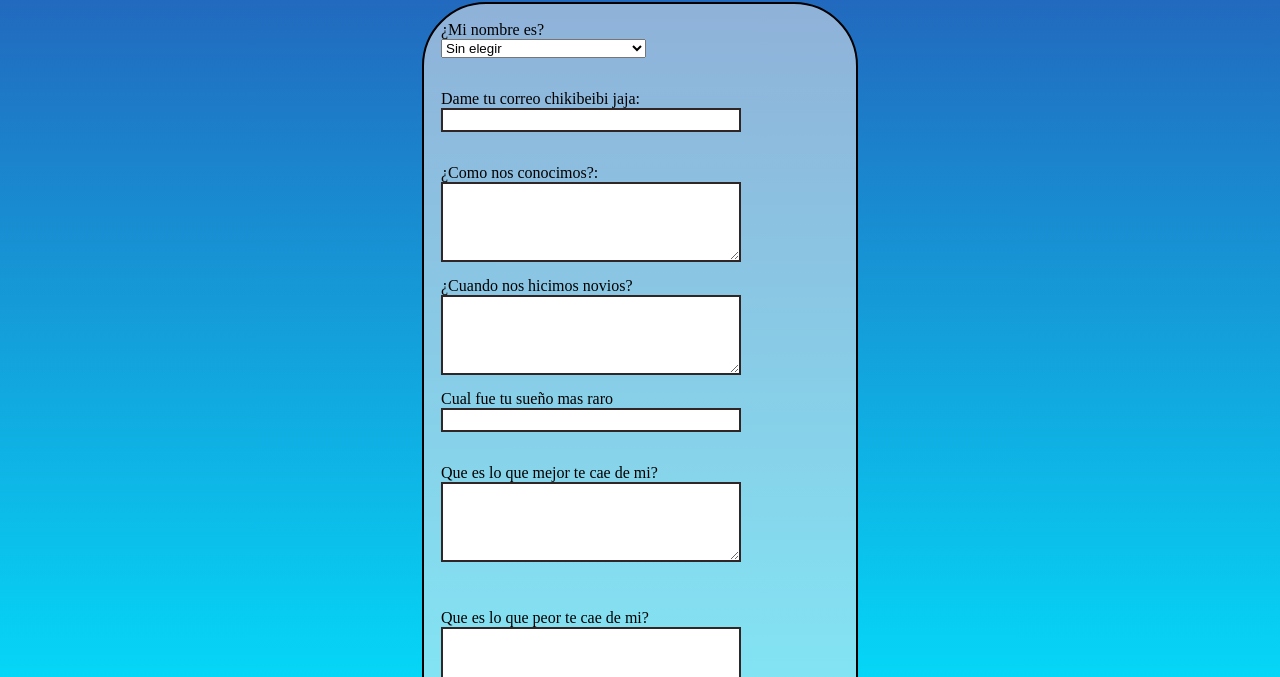
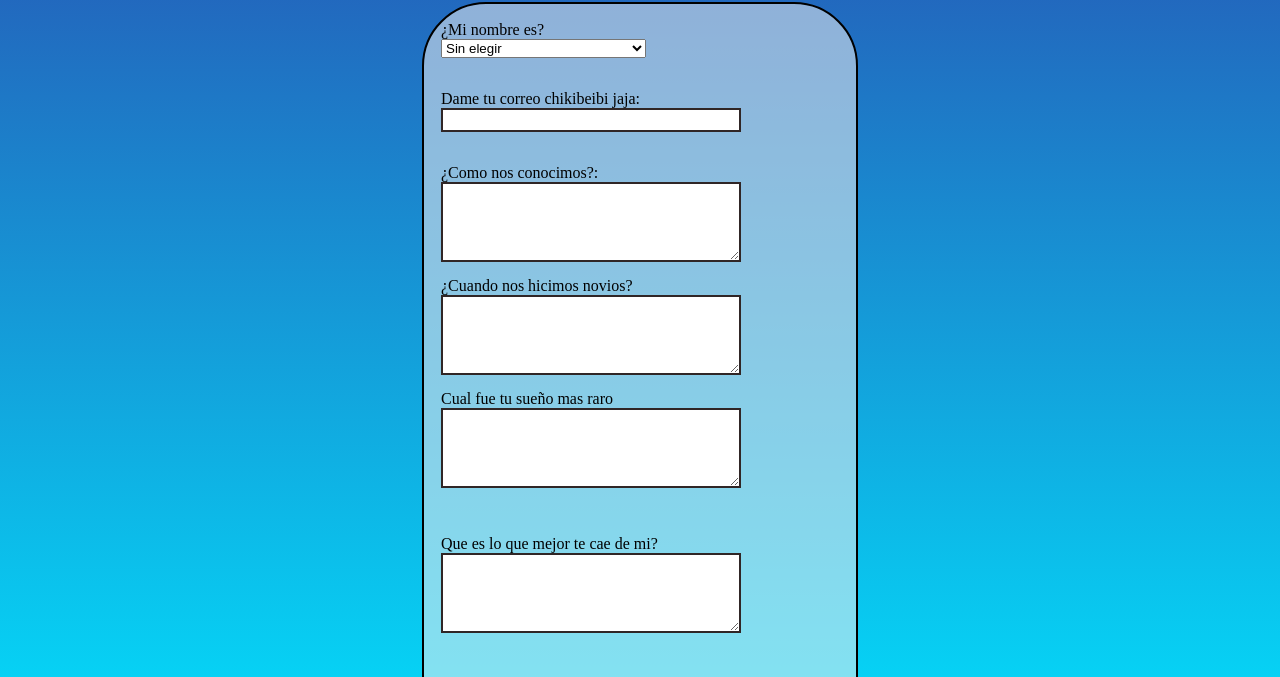
Before and after one commit to Vasdacsito/encuesta.github.io, a plain HTML site: page index.html in a window 1280 px wide. Shown: the part 78-755 px from the top of the page. Drawn offline with Linux system fonts and the light colour scheme.

Commit message:
Update index.html

```diff
--- a/index.html
+++ b/index.html
@@ -39,7 +39,7 @@
 
          <li>
            <label for="sueño_raro">Cual fue tu sueño mas raro</label><br>
-           <input type="text" id="sueño_raro" name="sueño_raro">
+             <textarea type="text" id="sueño_raro" name="sueño_raro"></textarea>
          </li>
 
          <li>
```
